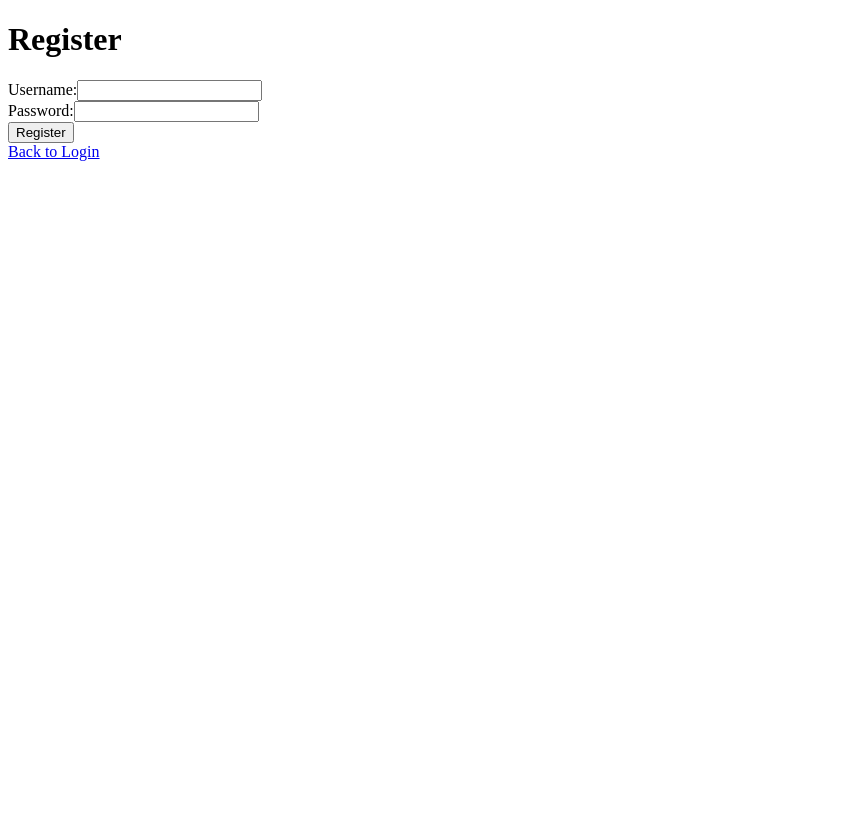
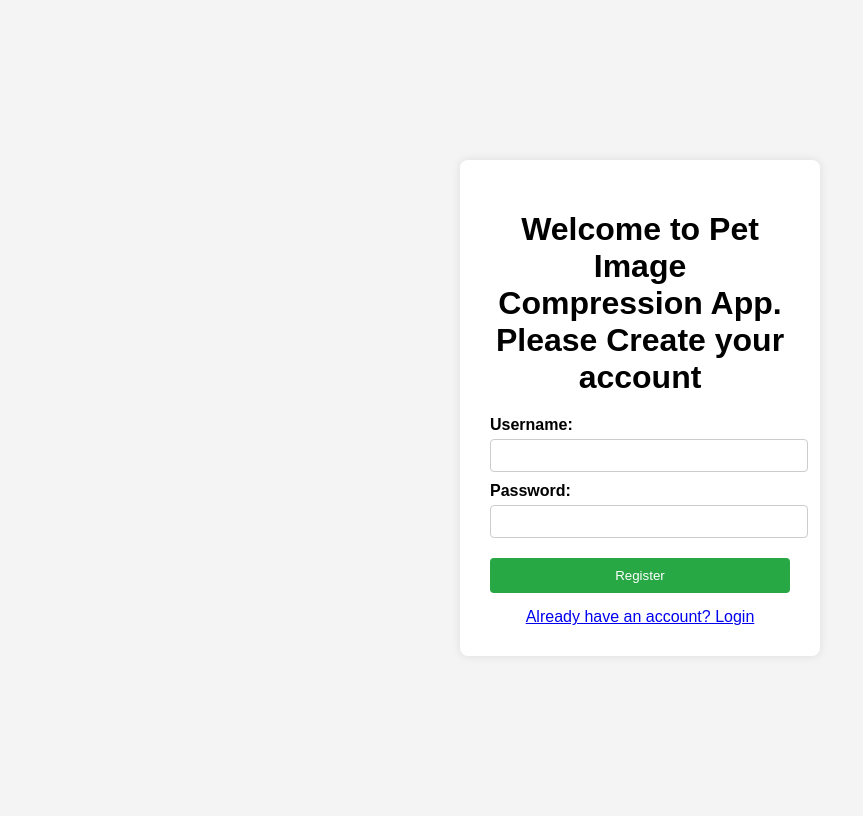
Before and after one commit to DavidLi2465/vmflaskapp, a Flask app: template templates/register.html in a window 1280 px wide. Shown: the whole page, without its empty margins (0-863 px from the left). Before the commit the page ends 161 px from the top, so only its background shows below. Run offline with Flask 2, Linux system fonts and the light colour scheme; the template is opened without the code that fills it, so the values that code supplies are empty.

Commit message:
upgrade index and register html

```diff
--- a/templates/index.html
+++ b/templates/index.html
@@ -18,6 +18,11 @@
 <body>
   <div class="container">
     <h1>Upload pit picture to Azure Blob Storage to compress</h1>
+
+    <form method="get" action="{{ url_for('logout') }}">
+      <button type="submit">Logout</button>
+    </form>
+
     <form method="post" enctype="multipart/form-data">
       <input type="file" name="file">
       <button type="submit">Upload</button>
--- a/templates/register.html
+++ b/templates/register.html
@@ -1,13 +1,74 @@
 <!doctype html>
 <html>
-<head><title>Register</title></head>
+<head>
+  <title>Register</title>
+  <style>
+    body {
+      font-family: Arial, sans-serif;
+      background-color: #f4f4f4;
+      display: flex;
+      justify-content: center;
+      align-items: center;
+      height: 100vh;
+    }
+    .register-container {
+      background-color: white;
+      padding: 30px;
+      border-radius: 8px;
+      box-shadow: 0 0 10px rgba(0,0,0,0.1);
+      width: 300px;
+    }
+    h1 {
+      text-align: center;
+      margin-bottom: 20px;
+    }
+    label {
+      display: block;
+      margin-top: 10px;
+      font-weight: bold;
+    }
+    input[type="text"],
+    input[type="password"] {
+      width: 100%;
+      padding: 8px;
+      margin-top: 5px;
+      border: 1px solid #ccc;
+      border-radius: 4px;
+    }
+    button {
+      margin-top: 20px;
+      width: 100%;
+      padding: 10px;
+      background-color: #28a745;
+      color: white;
+      border: none;
+      border-radius: 4px;
+      cursor: pointer;
+    }
+    button:hover {
+      background-color: #1e7e34;
+    }
+    .login-link {
+      text-align: center;
+      margin-top: 15px;
+    }
+  </style>
+</head>
 <body>
-  <h1>Register</h1>
-  <form method="post">
-    <label>Username:</label><input type="text" name="username"><br>
-    <label>Password:</label><input type="password" name="password"><br>
-    <button type="submit">Register</button>
-  </form>
-  <a href="{{ url_for('login') }}">Back to Login</a>
+  <div class="register-container">
+    <h1>Welcome to Pet Image Compression App. Please Create your account</h1>
+    <form method="post">
+      <label for="username">Username:</label>
+      <input type="text" name="username" id="username" required>
+
+      <label for="password">Password:</label>
+      <input type="password" name="password" id="password" required>
+
+      <button type="submit">Register</button>
+    </form>
+    <div class="login-link">
+      <a href="{{ url_for('login') }}">Already have an account? Login</a>
+    </div>
+  </div>
 </body>
 </html>
```
